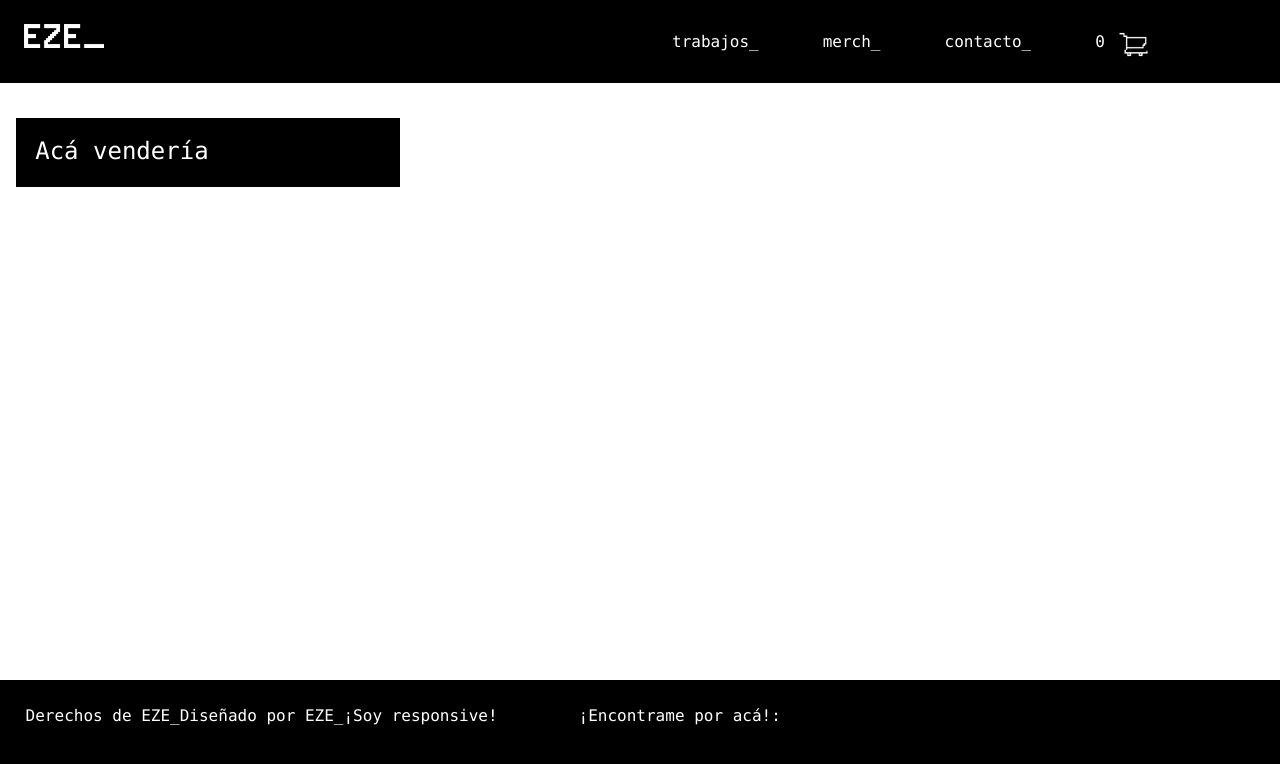
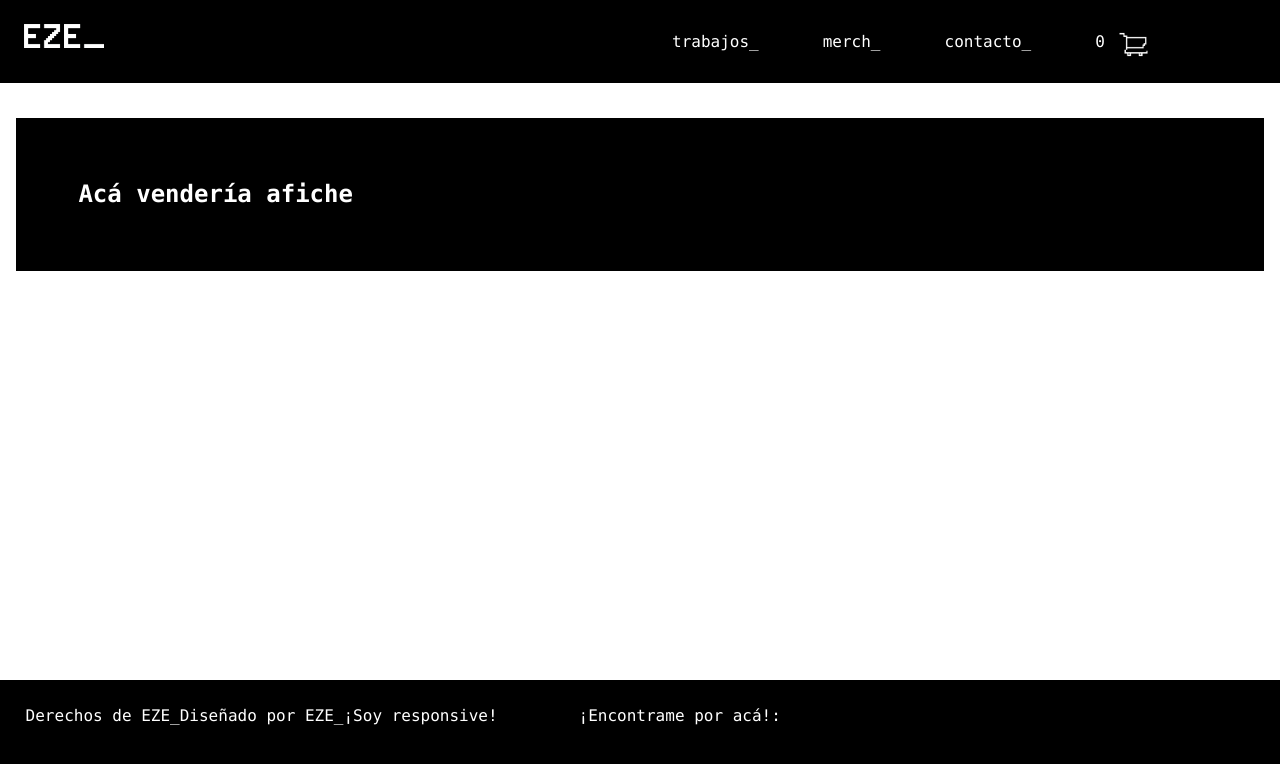
Before and after one commit to EZEweb/tienda-rico, a React (Create React App) app: page / in a window 1280 px wide. Shown: the top 764 px of the page. Built offline with nearby package versions, Linux system fonts and the light colour scheme; the HTML template or start-up script is replaced by a standard one.

Commit message:
LO SOLUCIONEEEEEE

```diff
--- a/src/App.css
+++ b/src/App.css
@@ -47,45 +47,18 @@ div ul li{
   padding-left:0;
 }
 
-.containerPagina{
-  width: 100%;
-  height: 100%;
+.containerPagina {
+  background: rgb(0, 0, 0);
   display: grid;
-  grid-template-rows: auto 1fr auto;
-}
-.containerPagina h1,.containerPagina h2{
-  color:rgb(0, 0, 0);
-  text-align: left;
+  gap: 1em;
+  margin:1em;
 }
 
-.containerPagina h2{
-  font-size: 0.8em;
-}
-
-.containerPagina{
-  display: grid;
-  grid-template-columns: repeat(3,1fr);
-  gap: 1em;
-}
-
-.containerPagina > article{
-  background: rgb(0, 0, 0);
-  display: flex;
-  flex-direction: column;
-  margin:1em;
-  height: fit-content;
-}
-
-.containerPagina > article h2 {
+.containerPagina h2 {
+  font-size: 1.5em;
   padding: 5%;
+  text-align: left;
   color: #ffffff;
-  font-size: 1.5em;
-  font-weight: 100;
-  margin-bottom: 0.1em;
-}
-
-.containerPagina > article p {
-  padding: 5%;
 }
 
 @media (max-width: 1000px) {
--- a/src/App.js
+++ b/src/App.js
@@ -1,13 +1,13 @@
 import './App.css';
 import {MiNav} from './components/NavBar';
-import {MiItemListContainer} from './components/ItemListContainer';
+import {ItemListContainer} from './components/ItemListContainer';
 import {MiFooter} from './components/FooterBar';
 
 function App() {
   return (
     <>
       <MiNav/>;
-      <MiItemListContainer producto="afiche"/>;
+      <ItemListContainer producto="afiche"/>;
       <MiFooter/>;
     </>
   )
--- a/src/components/ItemListContainer.js
+++ b/src/components/ItemListContainer.js
@@ -1,22 +1,10 @@
 import React from "react";
 
-export const MiItemListContainer = props => {
+export const ItemListContainer = props => {
     const {producto} = props;
-    const {listadoStock} = `Producto en venta ${producto}`;
     return (
-        <div>
-            <MyItemListContainer venta={listadoStock}/>
+        <div className="containerPagina">
+            <h2>Acá vendería {producto}</h2>
         </div>
     )
 }
-
-const MyItemListContainer = (props) => {
-    const {product} = props;
-    return (
-        <div className="containerPagina">
-            <article>
-                <h2>Acá vendería {product}</h2>
-            </article>
-        </div>
-    )
-}
```
